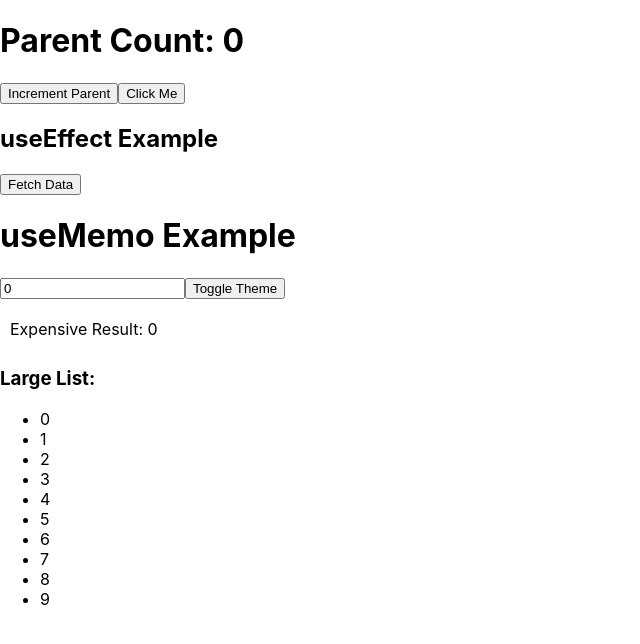
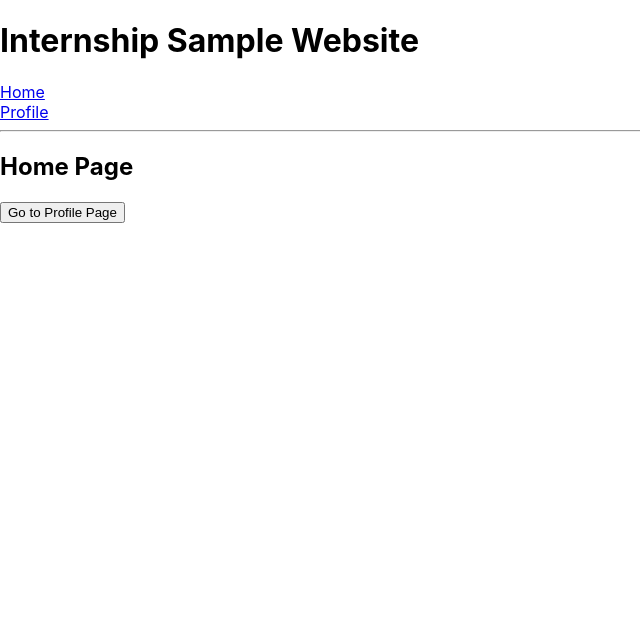
Before and after one commit to JuztisLeague/juztisleague-intern-repo, a React (Create React App) app in the folder onboarding-test/: page / in a window 1280 px wide. Shown: the top 644 px of the page, without its empty margins (0-640 px from the left). Built offline with nearby package versions, Linux system fonts and the light colour scheme.

Commit message:
Feature added React Router Activity

```diff
--- a/onboarding-test/package.json
+++ b/onboarding-test/package.json
@@ -9,6 +9,7 @@
     "@testing-library/user-event": "^13.5.0",
     "react": "^19.2.4",
     "react-dom": "^19.2.4",
+    "react-router-dom": "^7.13.1",
     "react-scripts": "5.0.1",
     "web-vitals": "^2.1.4"
   },
--- a/onboarding-test/src/App.js
+++ b/onboarding-test/src/App.js
@@ -1,4 +1,7 @@
-import React, { useState, useCallback } from "react";
+
+// useCallback, useMemo, and useEffect Activities
+
+/*import React, { useState, useCallback } from "react";
 import LargeList from "./Largelist.js";
 import EffectExample from "./EffectsSample.js";
 
@@ -26,4 +29,60 @@ const Parent = () => {
   );
 };
 
-export default Parent;
+export default Parent;*/
+
+
+// React Router Activity
+import React from "react";
+
+import {
+  BrowserRouter,
+  Routes,
+  Route,
+  Link
+} from "react-router-dom";
+
+import Home from "./pages/Home";
+import Profile from "./pages/Profile";
+
+function App() {
+
+  return (
+
+    <BrowserRouter>
+
+      <div>
+
+        <h1>Internship Sample Website</h1>
+
+        {/* Navigation */}
+        <nav>
+
+          <Link to="/">Home</Link>
+
+          <br />
+
+          <Link to="/profile">Profile</Link>
+
+        </nav>
+
+        <hr />
+
+        {/* Routes */}
+        <Routes>
+
+          <Route path="/" element={<Home />} />
+
+          <Route path="/profile" element={<Profile />} />
+
+        </Routes>
+
+      </div>
+
+    </BrowserRouter>
+
+  );
+
+}
+
+export default App;
--- /dev/null
+++ b/onboarding-test/src/pages/Home.js
@@ -0,0 +1,20 @@
+import React from "react";
+import {useNavigate} from "react-router-dom";
+
+
+function Home() {
+
+    const navigate = useNavigate();
+
+    function goToProfile(){
+        navigate("/profile");
+    }
+  return (
+    <div>
+      <h2>Home Page</h2>
+      <button onClick = {goToProfile}> Go to Profile Page</button>
+    </div>
+  );
+}
+
+export default Home;
--- /dev/null
+++ b/onboarding-test/src/pages/Profile.js
@@ -0,0 +1,12 @@
+import React from "react";
+
+function Profile() {
+  return (
+    <div>
+      <h2>Profile Page</h2>
+      <p>This is the Profile page.</p>
+    </div>
+  );
+}
+
+export default Profile;
```
Also changed, not shown: 1 other file (tests, documents, lock files or other folders).
